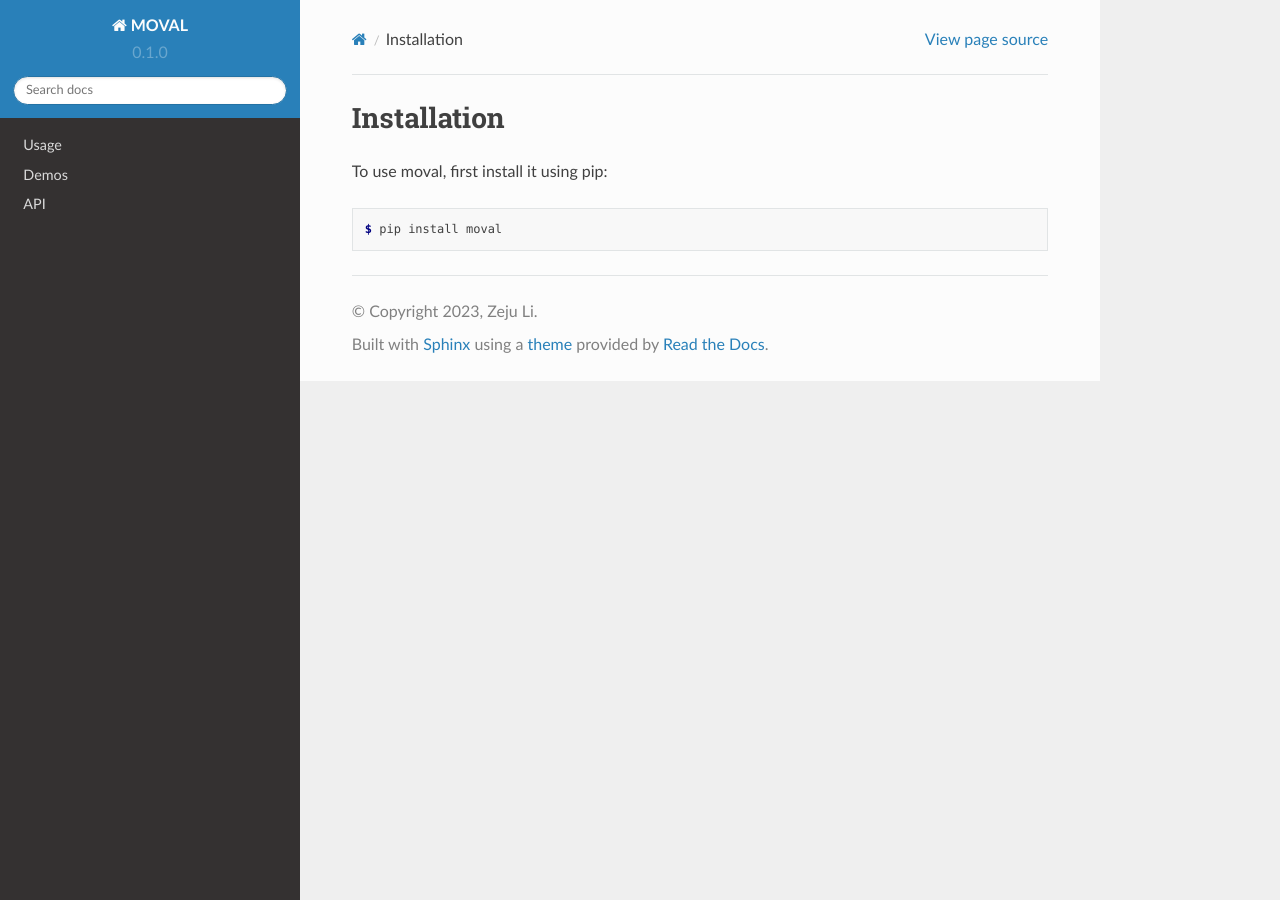
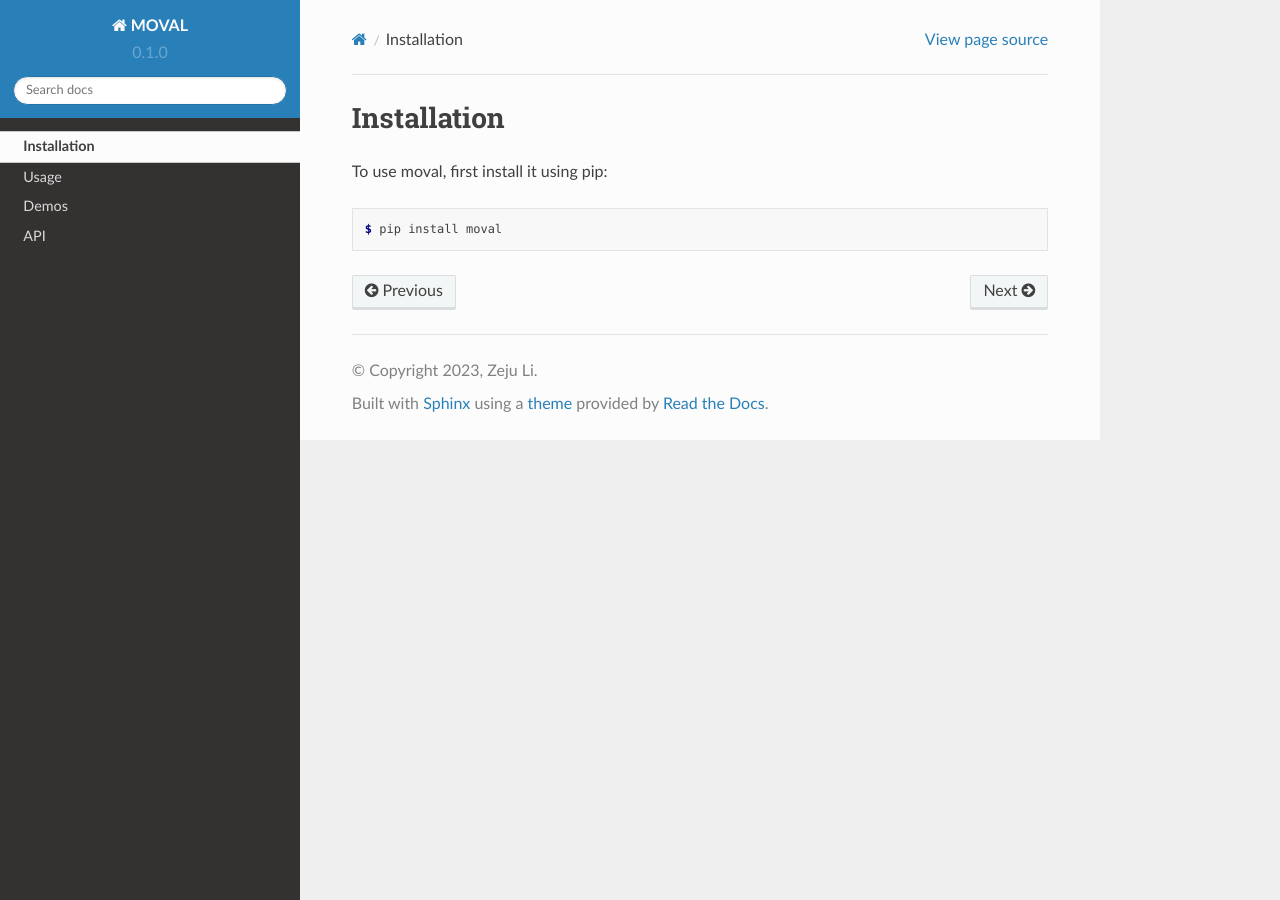
Before and after one commit to ZerojumpLine/MOVAL, a Sphinx documentation site: the page built from docs/source/Installation.rst, in a window 1280 px wide. Built offline with Sphinx 7.4.7 and the Read the Docs theme 2.0.0, drawn with Linux system fonts in a browser that asks for light colours; pages that are not in the unit, such as notebooks, are missing from menus.

Commit message:
naming of installation

```diff
--- a/docs/source/index.rst
+++ b/docs/source/index.rst
@@ -3,7 +3,7 @@
 
 
 
-Check out the :doc:`installation` section to install the package.
+Check out the :doc:`Installation` section to install the package.
 Check out the :doc:`usage` section for further information.
 
 .. note::
@@ -16,7 +16,7 @@
 .. toctree::
    :maxdepth: 2
 
-   installation
+   Installation
    usage
    demos
    api
```
